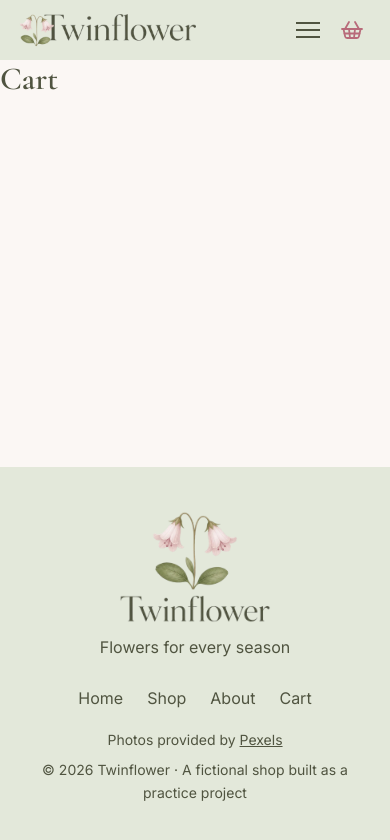
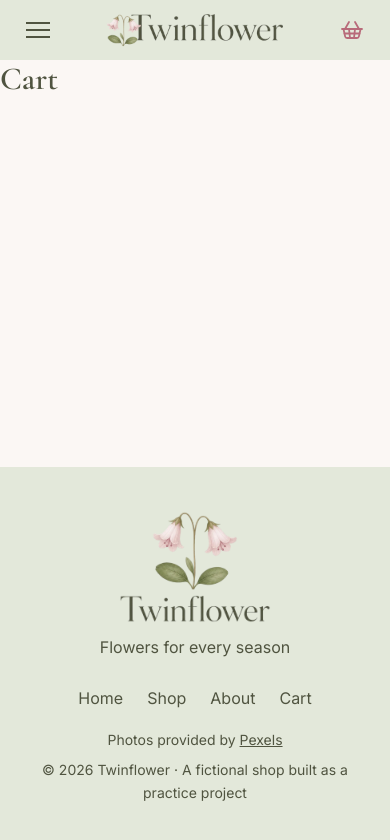
Before and after one commit to Linnea87/twinflower, a React (Vite) app: page /cart in a window 390 px wide. Shown: the top 840 px of the page. Built offline with nearby package versions, Linux system fonts and the light colour scheme.

Commit message:
Center logo on mobile and keep cart at far right

```diff
--- a/src/components/layout/Header/Header.jsx
+++ b/src/components/layout/Header/Header.jsx
@@ -14,16 +14,21 @@ function Header() {
 
   return (
     <header className={styles.header}>
+      <div className={styles.menuArea}>
+        <MenuToggle isOpen={isMenuOpen} onToggle={toggleMenu} />
+      </div>
+
       <Link to="/" onClick={closeMenu} className={styles.logoLink}>
         <img src={logo} alt="Twinflower" className={styles.logo} />
       </Link>
 
-      <div className={styles.actions}>
-        <MenuToggle isOpen={isMenuOpen} onToggle={toggleMenu} />
+      <div className={styles.cartArea}>
         <CartLink onNavigate={closeMenu} />
       </div>
 
-      <NavMenu isOpen={isMenuOpen} onNavigate={closeMenu} />
+      <div className={styles.navArea}>
+        <NavMenu isOpen={isMenuOpen} onNavigate={closeMenu} />
+      </div>
     </header>
   );
 }
--- a/src/components/layout/Header/Header.module.css
+++ b/src/components/layout/Header/Header.module.css
@@ -1,15 +1,21 @@
 .header {
-  display: flex;
-  flex-wrap: wrap;
+  display: grid;
+  grid-template-columns: 1fr auto 1fr;
+  grid-template-areas:
+    "menu logo cart"
+    "nav  nav  nav";
   align-items: center;
-  justify-content: space-between;
-  gap: var(--space-sm);
   padding: var(--space-sm) var(--space-md);
   background-color: var(--color-sage);
 }
 
+.menuArea {
+  grid-area: menu;
+  justify-self: start;
+}
+
 .logoLink {
-  margin-right: auto;
+  grid-area: logo;
 }
 
 .logo {
@@ -17,13 +23,27 @@
   height: 40px;
 }
 
-.actions {
-  display: flex;
-  align-items: center;
+.cartArea {
+  grid-area: cart;
+  justify-self: end;
+}
+
+.navArea {
+  grid-area: nav;
 }
 
 @media (min-width: 600px) {
-  .actions {
-    order: 1;
+  .header {
+    grid-template-columns: auto 1fr auto;
+    grid-template-areas: "logo nav cart";
+    column-gap: var(--space-md);
+  }
+
+  .menuArea {
+    display: none;
+  }
+
+  .navArea {
+    justify-self: end;
   }
 }
--- a/src/components/layout/NavMenu/NavMenu.module.css
+++ b/src/components/layout/NavMenu/NavMenu.module.css
@@ -10,7 +10,7 @@
 .navList {
   display: flex;
   flex-direction: column;
-  align-items: center;
+  align-items: flex-start;
   margin: 0;
   padding: var(--space-sm) 0;
   list-style: none;
```
